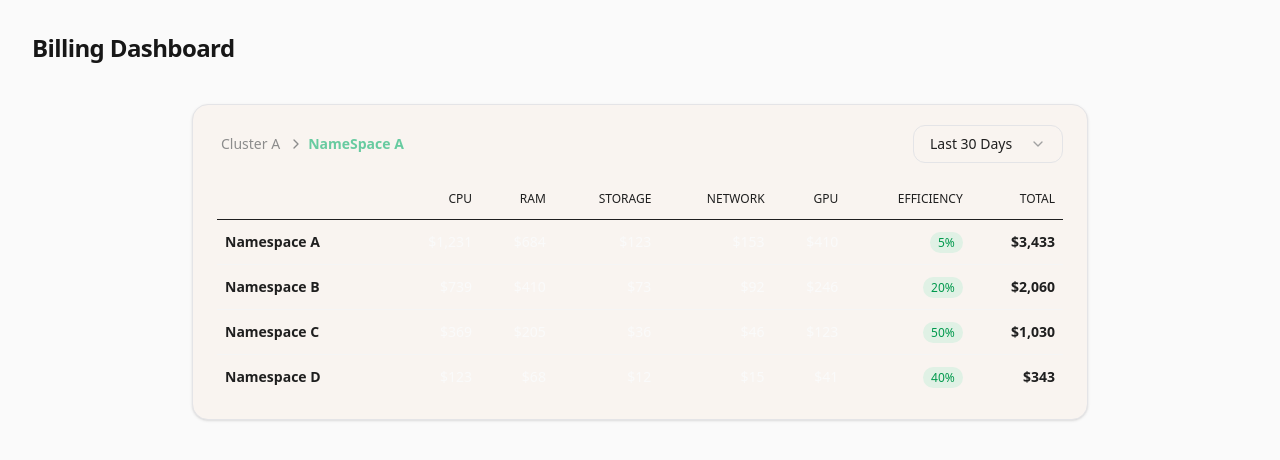
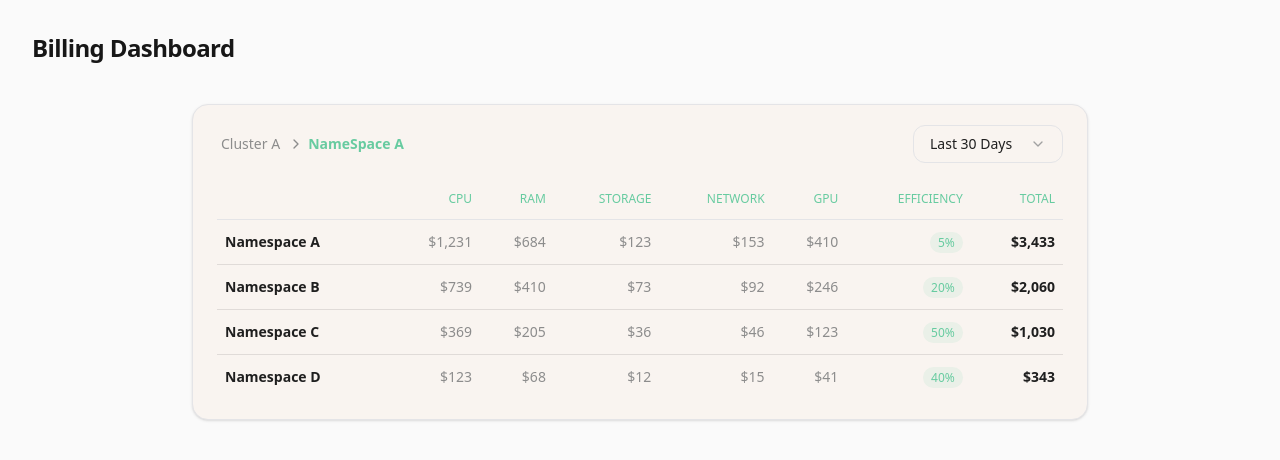
Before and after one commit to somkumarav/atomity, a Next.js app: page / in a window 1280 px wide. Shown: the top 460 px of the page. Built offline with nearby package versions, Linux system fonts and the light colour scheme.

Commit message:
style: add tailwind tokens to data-table

```diff
--- a/components/table/data-table.tsx
+++ b/components/table/data-table.tsx
@@ -6,6 +6,7 @@ import {
   TableHeader,
   TableRow,
 } from "@/components/ui/table";
+import { useTheme } from "next-themes";
 
 export const DataTable = ({
   data,
@@ -17,22 +18,38 @@ export const DataTable = ({
     storage: string;
     network: string;
     gpu: string;
-    efficiency: string;
+    efficiency: number;
     total: string;
   }[];
 }) => {
+  const { theme } = useTheme();
+
   return (
     <Table>
       <TableHeader>
-        <TableRow>
+        <TableRow className='border-b border-border'>
           <TableHead></TableHead>
-          <TableHead className='text-right text-xs'>CPU</TableHead>
-          <TableHead className='text-right text-xs'>RAM</TableHead>
-          <TableHead className='text-right text-xs'>STORAGE</TableHead>
-          <TableHead className='text-right text-xs'>NETWORK</TableHead>
-          <TableHead className='text-right text-xs'>GPU</TableHead>
-          <TableHead className='text-right text-xs'>EFFICIENCY</TableHead>
-          <TableHead className='text-right text-xs'>TOTAL</TableHead>
+          <TableHead className='text-accent-foreground text-right text-xs'>
+            CPU
+          </TableHead>
+          <TableHead className='text-accent-foreground text-right text-xs'>
+            RAM
+          </TableHead>
+          <TableHead className='text-accent-foreground text-right text-xs'>
+            STORAGE
+          </TableHead>
+          <TableHead className='text-accent-foreground text-right text-xs'>
+            NETWORK
+          </TableHead>
+          <TableHead className='text-accent-foreground text-right text-xs'>
+            GPU
+          </TableHead>
+          <TableHead className='text-accent-foreground text-right text-xs'>
+            EFFICIENCY
+          </TableHead>
+          <TableHead className='text-accent-foreground text-right text-xs'>
+            TOTAL
+          </TableHead>
         </TableRow>
       </TableHeader>
       <TableBody>
@@ -41,41 +58,45 @@ export const DataTable = ({
             key={row.name}
             initial={{
               opacity: 0,
-              borderBottomColor: "rgba(250, 250, 250, 0)",
+              borderBottomColor: "rgba(0,0,0,0)",
             }}
             animate={{
               opacity: 1,
-              borderBottomColor: "rgba(245, 245, 245, 1)",
+              borderBottomColor:
+                theme === "dark"
+                  ? "rgba(255, 255, 255, 0.1)"
+                  : "rgba(0, 0, 0, 0.1)",
             }}
             transition={{
               duration: 0.8,
-              delay: i * 0.08,
-              ease: "easeOut",
+              delay: i * 0.05,
+              ease: "easeInOut",
             }}
-            className='border-b '
+            className='border-b'
           >
             <TableCell className='py-3 font-semibold'>{row.name}</TableCell>
-            <TableCell className='py-3 font-medium text-right text-muted'>
+
+            <TableCell className='py-3 font-medium text-right text-muted-foreground dark:text-muted-foreground/50'>
               {row.cpu}
             </TableCell>
-            <TableCell className='py-3 font-medium text-right text-muted'>
+            <TableCell className='py-3 font-medium text-right text-muted-foreground dark:text-muted-foreground/50'>
               {row.ram}
             </TableCell>
-            <TableCell className='py-3 font-medium text-right text-muted'>
+            <TableCell className='py-3 font-medium text-right text-muted-foreground dark:text-muted-foreground/50'>
               {row.storage}
             </TableCell>
-            <TableCell className='py-3 font-medium text-right text-muted'>
+            <TableCell className='py-3 font-medium text-right text-muted-foreground dark:text-muted-foreground/50'>
               {row.network}
             </TableCell>
-            <TableCell className='py-3 font-medium text-right text-muted'>
+            <TableCell className='py-3 font-medium text-right text-muted-foreground dark:text-muted-foreground/50'>
               {row.gpu}
             </TableCell>
             <TableCell className='py-3 text-right'>
-              <span className='text-[#00994D] font-medium bg-[#00D97E]/10 px-2 py-0.5 rounded-full text-xs'>
-                {String(row.efficiency)}
+              <span className='text-accent-foreground font-medium bg-accent-foreground/10 px-2 py-0.5 rounded-full text-xs'>
+                {row.efficiency}
               </span>
             </TableCell>
-            <TableCell className='py-3 text-right  font-semibold'>
+            <TableCell className='py-3 text-right font-semibold'>
               {row.total}
             </TableCell>
           </TableRow>
```
